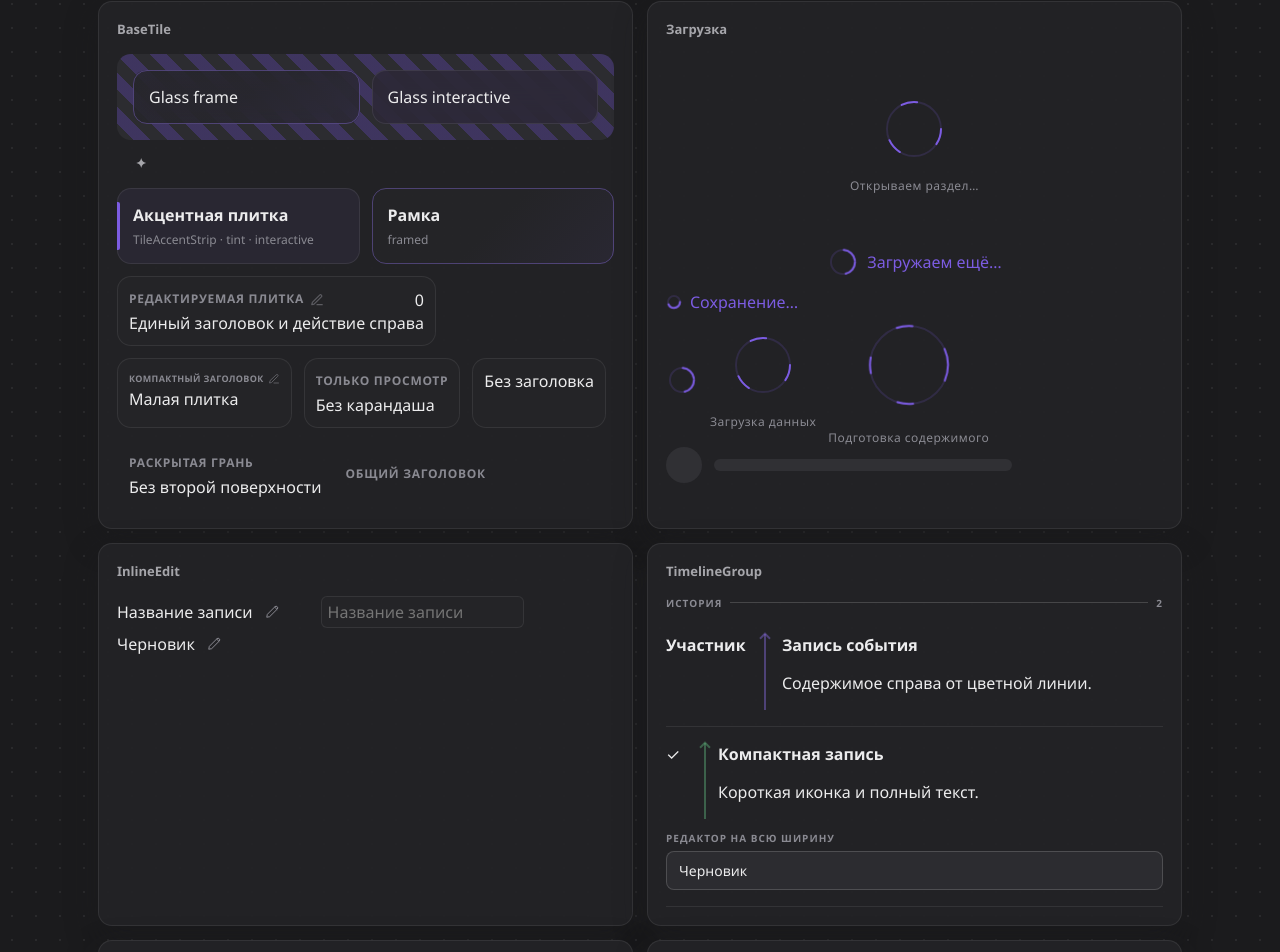
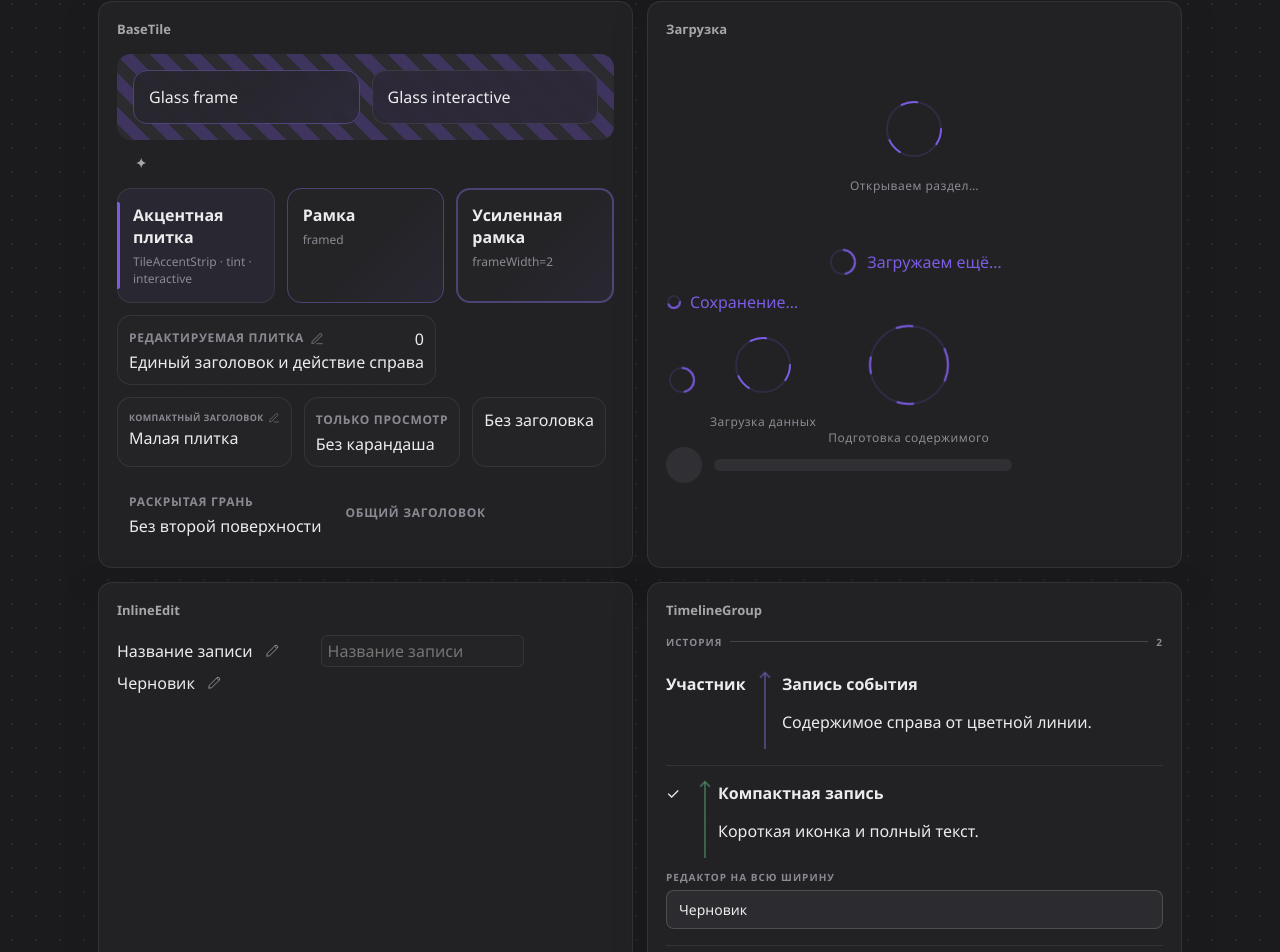
Before and after one commit to SylvieShare/share-ui, a Vue app: page / in a window 1280 px wide. Shown: the part 992-1944 px from the top of the page. Built offline with nearby package versions, Linux system fonts and the light colour scheme.

Commit message:
Настраивать толщину акцентной рамки карточек

```diff
--- a/package.json
+++ b/package.json
@@ -1,6 +1,6 @@
 {
   "name": "@sylvieshare/share-ui",
-  "version": "0.39.0",
+  "version": "0.40.0",
   "description": "Shared Vue 3 design tokens, UI primitives and headless interactions for SylvieShare applications.",
   "type": "module",
   "main": "./dist/share-ui.js",
--- a/src/components/BaseTile.vue
+++ b/src/components/BaseTile.vue
@@ -2,7 +2,7 @@
   <div
     class="base-tile"
     :class="{ 'base-tile--interactive': interactive, 'base-tile--tint': tint, 'base-tile--framed': framed, 'base-tile--glass': surface === 'glass' }"
-    :style="{ '--tile-color': resolvedColor, ...(surface === 'glass' ? { 'backdrop-filter': 'blur(14px)', '-webkit-backdrop-filter': 'blur(14px)' } : {}) }"
+    :style="{ '--tile-color': resolvedColor, '--tile-frame-width': `${Math.max(1, Math.min(4, Number(frameWidth) || 1))}px`, ...(surface === 'glass' ? { 'backdrop-filter': 'blur(14px)', '-webkit-backdrop-filter': 'blur(14px)' } : {}) }"
     @click="$emit('click', $event)"
   >
     <slot />
@@ -20,6 +20,7 @@ const props = defineProps({
   tint: { type: Boolean, default: false },
   // Gradient fill + colored border in the tile color (e.g. the HP block).
   framed: { type: Boolean, default: false },
+  frameWidth: { type: Number, default: 1 },
   // Pointer cursor + hover tint.
   interactive: { type: Boolean, default: false },
 })
@@ -68,7 +69,7 @@ const resolvedColor = computed(() => props.color || 'var(--accent)')
   content: "";
   position: absolute;
   inset: 0;
-  border: 1px solid color-mix(in srgb, var(--tile-color) 35%, var(--border));
+  border: var(--tile-frame-width) solid color-mix(in srgb, var(--tile-color) 35%, var(--border));
   border-radius: inherit;
   pointer-events: none;
   transition: border-color 0.3s ease;
--- a/src/gallery/ComponentGallery.vue
+++ b/src/gallery/ComponentGallery.vue
@@ -34,6 +34,7 @@
               <strong>Рамка</strong>
               <span>framed</span>
             </BaseTile>
+            <BaseTile framed :frame-width="2" class="share-component-gallery__tile"><strong>Усиленная рамка</strong><span>frameWidth=2</span></BaseTile>
             <MorphTile title="Редактируемая плитка" show-edit edit-label="Редактировать" @edit="morphTileEdits++">
               <template #aside><span>{{ morphTileEdits }}</span></template>
               <span>Единый заголовок и действие справа</span>
--- a/src/index.d.ts
+++ b/src/index.d.ts
@@ -9,6 +9,7 @@ export const SectionList: DefineComponent<{
 }>
 
 export const BaseTile: DefineComponent<{
+  frameWidth?: number
   surface?: 'solid' | 'glass'
   color?: string | null
   tint?: boolean
```
Also changed, not shown: 6 other files (tests, documents, lock files or other folders).
